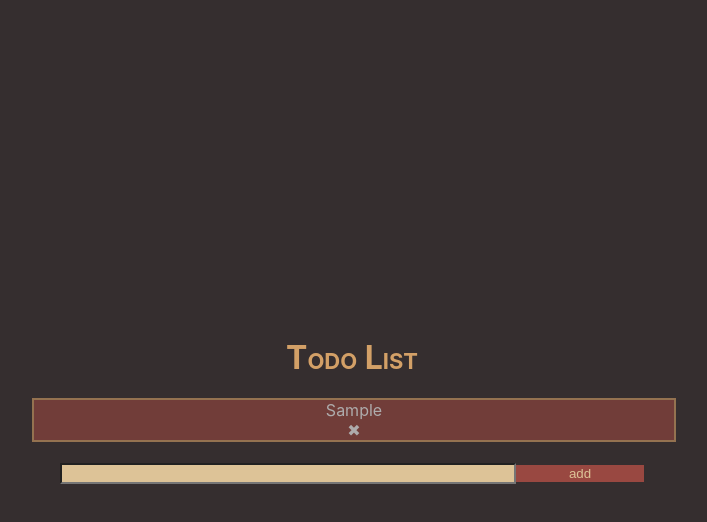
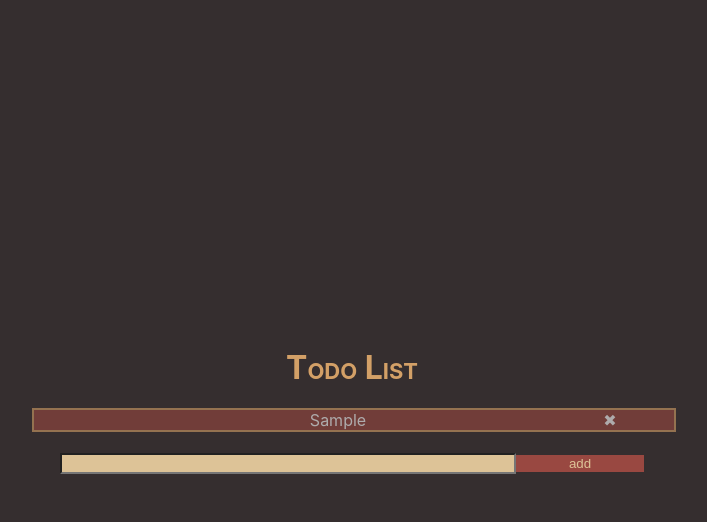
Before and after one commit to penamai/day11-aidee, a React (Create React App) app: page / in a window 1280 px wide. Both pictures are taken after typing "Sample" into the empty fields and a click on the button "add". Shown: the top 522 px of the page, without its empty margins (288-995 px from the left). Built offline with nearby package versions, Linux system fonts and the light colour scheme.

Commit message:
feat: rearranged the layout

```diff
--- a/src/components/TodoItem.js
+++ b/src/components/TodoItem.js
@@ -5,21 +5,18 @@ const TodoItem = (props) =>{
     const style = props.done ? {textDecoration: "line-through"}: {};
     const dispatch = useDispatch();
     const handleToggleClick = () =>{
-        dispatch(toggleDone(props.id))
+        dispatch(toggleDone(props.id));
 
     }
+    const handleDelete = (event) => {
+        dispatch(deleteTodo(props.id));
+        event.stopPropagation();
+    }
 
-    const handleDelete = () => {
-        dispatch(deleteTodo(props.id))
-    }
     return(
-        <div  className="TodoItem" >
-        <div onClick={handleToggleClick}>
+        <div  className="TodoItem" onClick={handleToggleClick}>
             <span style={style}>{props.item}</span>
-        </div>
-        <div onClick={handleDelete}>
-        ✖
-        </div>
+            <div onClick={handleDelete}>✖</div>
         </div>
     );
 }
--- a/src/css/TodoList.css
+++ b/src/css/TodoList.css
@@ -20,6 +20,17 @@
     margin-bottom: 3%;
     border: 2px solid #D3A067;
     overflow: hidden;
+    display: flex;
+    flex-direction: row;
+    justify-content: center;
+}
+
+.TodoList > .TodoGroup > .TodoItem > span{
+    width: 80%;
+}
+
+.TodoList > .TodoGroup > .TodoItem > div{
+    width: 5%;
 }
 
 .TodoList > .TodoGenerator{
```
